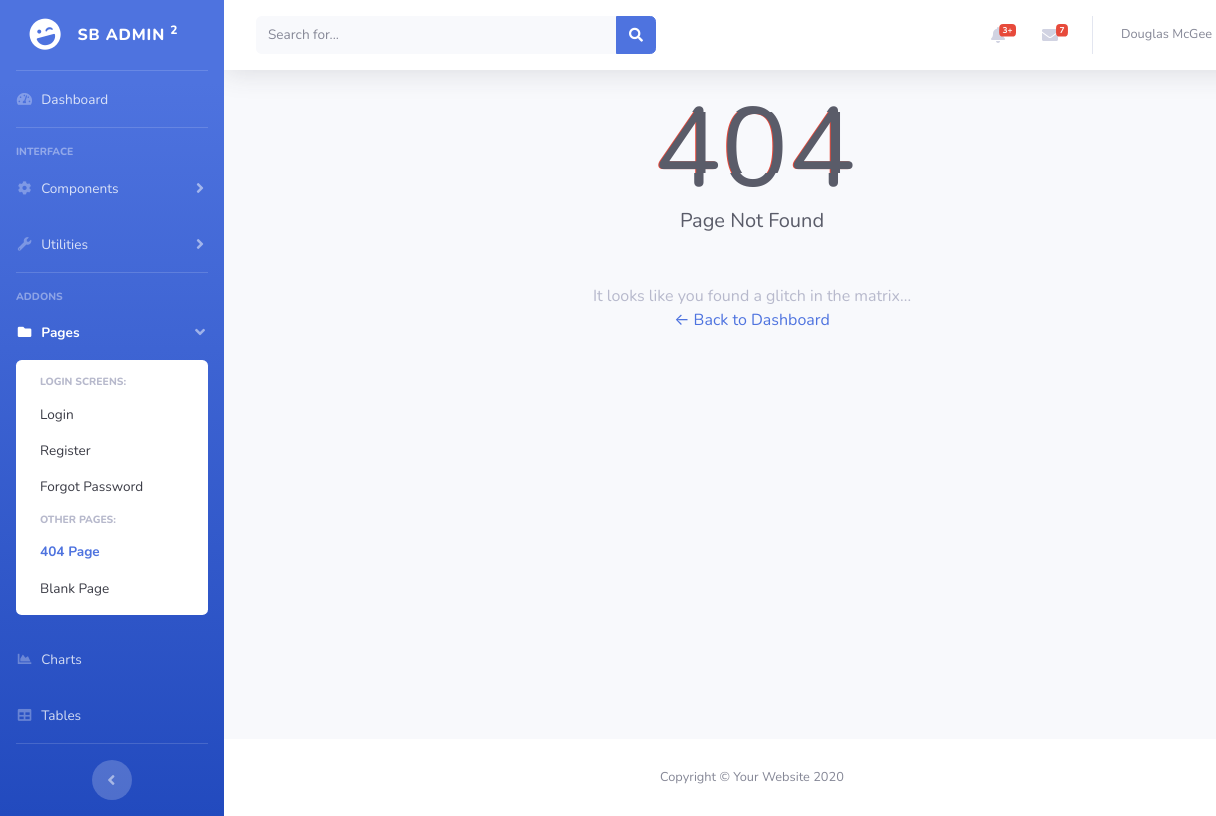
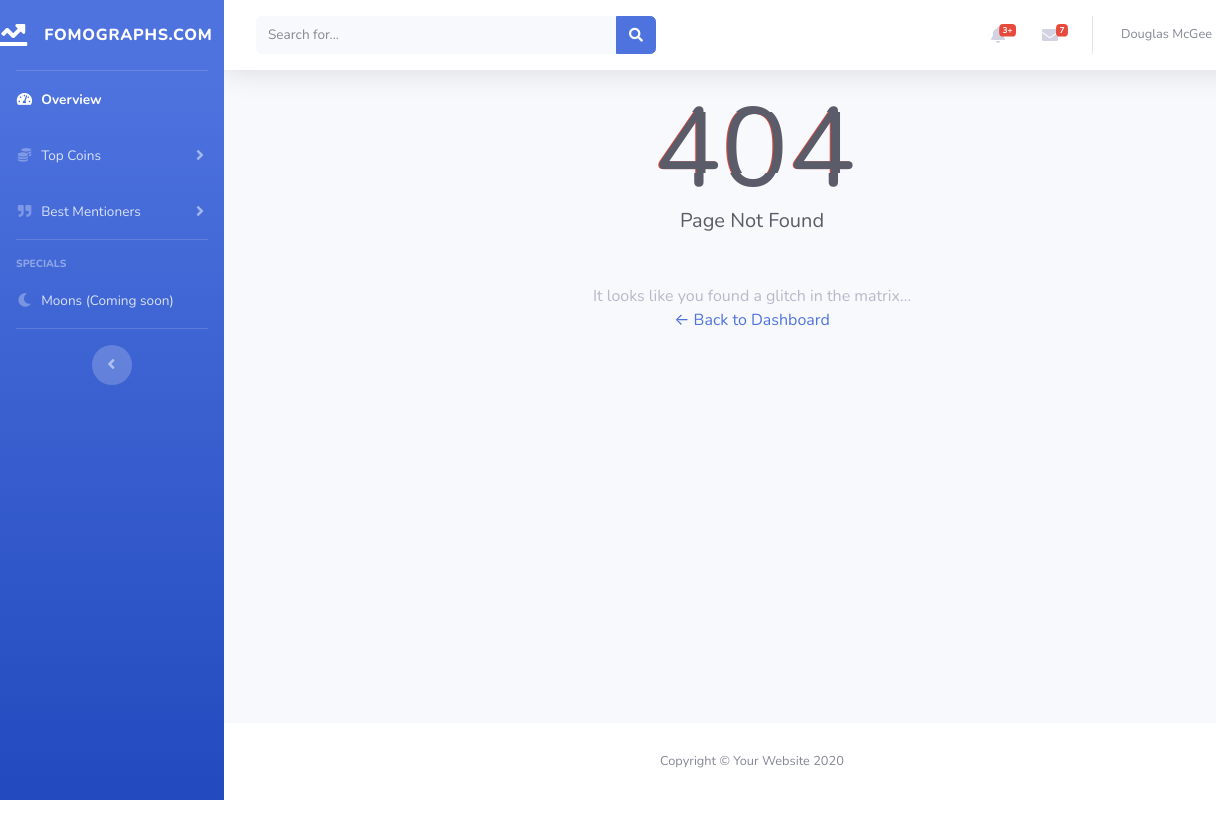
Before and after one commit to meslubi2021/fomographs, a website with bundled scripts: page 404.html in a window 1280 px wide. Shown: the full height of the page, 0-1216 px from the left. Built offline with nearby package versions, Linux system fonts and the light colour scheme.

Commit message:
top mentioners view

```diff
--- a/404.html
+++ b/404.html
@@ -9,7 +9,7 @@
     <meta name="description" content="">
     <meta name="author" content="">
 
-    <title>SB Admin 2 - 404</title>
+    <title>Fomographs - 404</title>
 
     <!-- Custom fonts for this template-->
     <link href="vendor/fontawesome-free/css/all.min.css" rel="stylesheet" type="text/css">
@@ -28,112 +28,74 @@
     <div id="wrapper">
 
         <!-- Sidebar -->
-        <ul class="navbar-nav bg-gradient-primary sidebar sidebar-dark accordion" id="accordionSidebar">
+        <ul class="navbar-nav bg-gradient-primary sidebar fix-mobile-blink sidebar-dark accordion" id="accordionSidebar">
 
             <!-- Sidebar - Brand -->
             <a class="sidebar-brand d-flex align-items-center justify-content-center" href="index.html">
-                <div class="sidebar-brand-icon rotate-n-15">
-                    <i class="fas fa-laugh-wink"></i>
+                <div class="sidebar-brand-icon ">
+                    <i class="fas fa-chart-line"></i>
                 </div>
-                <div class="sidebar-brand-text mx-3">SB Admin <sup>2</sup></div>
+                <div class="sidebar-brand-text mx-3">Fomographs.com</div>
             </a>
 
             <!-- Divider -->
             <hr class="sidebar-divider my-0">
 
             <!-- Nav Item - Dashboard -->
-            <li class="nav-item">
+            <li class="nav-item active">
                 <a class="nav-link" href="index.html">
                     <i class="fas fa-fw fa-tachometer-alt"></i>
-                    <span>Dashboard</span>
+                    <span>Overview</span></a>
+            </li>
+            <li class="nav-item">
+                <a class="nav-link collapsed" href="#" data-toggle="collapse" data-target="#collapseTwo" aria-expanded="false" aria-controls="collapseTwo">
+                    <i class="fas fa-fw fa-coins"></i>
+                    <span>Top Coins</span>
                 </a>
+                <div id="collapseTwo" class="collapse" aria-labelledby="headingTwo" data-parent="#accordionSidebar" style="">
+                    <div class="bg-white py-2 collapse-inner rounded">
+                        <h6 class="collapse-header">Top mentioned coins:</h6>
+                        <a class="collapse-item" href="coin-details.html?coin=bitcoin">BTC</a>
+                        <a class="collapse-item" href="coin-details.html?coin=ethereum">ETH</a>
+                        <a class="collapse-item" href="coin-details.html?coin=moon">MOON</a>
+                        <a class="collapse-item" href="coin-details.html?coin=matic-network">MATIC</a>
+                        <a class="collapse-item" href="coin-details.html?coin=crypto-com-chain">CRO</a>
+                        <a class="collapse-item" href="coin-details.html?coin=cardano">ADA</a>
+                        <a class="collapse-item" href="coin-details.html?coin=algorand">ALGO</a>
+                        <a class="collapse-item" href="coin-details.html?coin=loopring">LRC</a>
+                        <a class="collapse-item" href="coin-details.html?coin=cosmos">ATOM</a>
+                        <a class="collapse-item" href="coin-details.html?coin=polkadot">DOT</a>
+                    </div>
+                </div>
             </li>
-
-            <!-- Divider -->
+            <li class="nav-item">
+                <a class="nav-link collapsed" href="#" data-toggle="collapse" data-target="#collapseTwo" aria-expanded="false" aria-controls="collapseTwo">
+                    <i class="fas fa-fw fa-quote-right"></i>
+                    <span>Best Mentioners</span>
+                </a>
+                <div id="collapseTwo" class="collapse" aria-labelledby="headingTwo" data-parent="#accordionSidebar" style="">
+                    <div class="bg-white py-2 collapse-inner rounded">
+                        <h6 class="collapse-header">Best coins mentioners:</h6>
+                        <a class="collapse-item" href="top-mentioners.html">Top Mentioners</a>
+                        <a class="collapse-item" href="top-upvoted.html">Top Upvoted Users</a>
+                        <a class="collapse-item" href="top-awarded.html">Top Awarded Users</a>
+                    </div>
+                </div>
+            </li>
+            <!-- Divider  #FF4500-->
             <hr class="sidebar-divider">
 
             <!-- Heading -->
             <div class="sidebar-heading">
-                Interface
+                Specials
             </div>
 
             <!-- Nav Item - Pages Collapse Menu -->
             <li class="nav-item">
-                <a class="nav-link collapsed" href="#" data-toggle="collapse" data-target="#collapseTwo"
-                    aria-expanded="true" aria-controls="collapseTwo">
-                    <i class="fas fa-fw fa-cog"></i>
-                    <span>Components</span>
+                <a class="nav-link" href="#" >
+                    <i class="fas fa-fw fa-moon"></i>
+                    <span>Moons (Coming soon)</span>
                 </a>
-                <div id="collapseTwo" class="collapse" aria-labelledby="headingTwo" data-parent="#accordionSidebar">
-                    <div class="bg-white py-2 collapse-inner rounded">
-                        <h6 class="collapse-header">Custom Components:</h6>
-                        <a class="collapse-item" href="buttons.html">Buttons</a>
-                        <a class="collapse-item" href="cards.html">Cards</a>
-                    </div>
-                </div>
-            </li>
-
-            <!-- Nav Item - Utilities Collapse Menu -->
-            <li class="nav-item">
-                <a class="nav-link collapsed" href="#" data-toggle="collapse" data-target="#collapseUtilities"
-                    aria-expanded="true" aria-controls="collapseUtilities">
-                    <i class="fas fa-fw fa-wrench"></i>
-                    <span>Utilities</span>
-                </a>
-                <div id="collapseUtilities" class="collapse" aria-labelledby="headingUtilities"
-                    data-parent="#accordionSidebar">
-                    <div class="bg-white py-2 collapse-inner rounded">
-                        <h6 class="collapse-header">Custom Utilities:</h6>
-                        <a class="collapse-item" href="utilities-color.html">Colors</a>
-                        <a class="collapse-item" href="utilities-border.html">Borders</a>
-                        <a class="collapse-item" href="utilities-animation.html">Animations</a>
-                        <a class="collapse-item" href="utilities-other.html">Other</a>
-                    </div>
-                </div>
-            </li>
-
-            <!-- Divider -->
-            <hr class="sidebar-divider">
-
-            <!-- Heading -->
-            <div class="sidebar-heading">
-                Addons
-            </div>
-
-            <!-- Nav Item - Pages Collapse Menu -->
-            <li class="nav-item active">
-                <a class="nav-link" href="#" data-toggle="collapse" data-target="#collapsePages" aria-expanded="true"
-                    aria-controls="collapsePages">
-                    <i class="fas fa-fw fa-folder"></i>
-                    <span>Pages</span>
-                </a>
-                <div id="collapsePages" class="collapse show" aria-labelledby="headingPages"
-                    data-parent="#accordionSidebar">
-                    <div class="bg-white py-2 collapse-inner rounded">
-                        <h6 class="collapse-header">Login Screens:</h6>
-                        <a class="collapse-item" href="login.html">Login</a>
-                        <a class="collapse-item" href="register.html">Register</a>
-                        <a class="collapse-item" href="forgot-password.html">Forgot Password</a>
-                        <div class="collapse-divider"></div>
-                        <h6 class="collapse-header">Other Pages:</h6>
-                        <a class="collapse-item active" href="404.html">404 Page</a>
-                        <a class="collapse-item" href="blank.html">Blank Page</a>
-                    </div>
-                </div>
-            </li>
-
-            <!-- Nav Item - Charts -->
-            <li class="nav-item">
-                <a class="nav-link" href="charts.html">
-                    <i class="fas fa-fw fa-chart-area"></i>
-                    <span>Charts</span></a>
-            </li>
-
-            <!-- Nav Item - Tables -->
-            <li class="nav-item">
-                <a class="nav-link" href="tables.html">
-                    <i class="fas fa-fw fa-table"></i>
-                    <span>Tables</span></a>
             </li>
 
             <!-- Divider -->
```
Also changed, not shown: index.html (+14 -0 lines), mentioner-details.html (+14 -1 lines), top-mentioners.html (+15 -2 lines).
